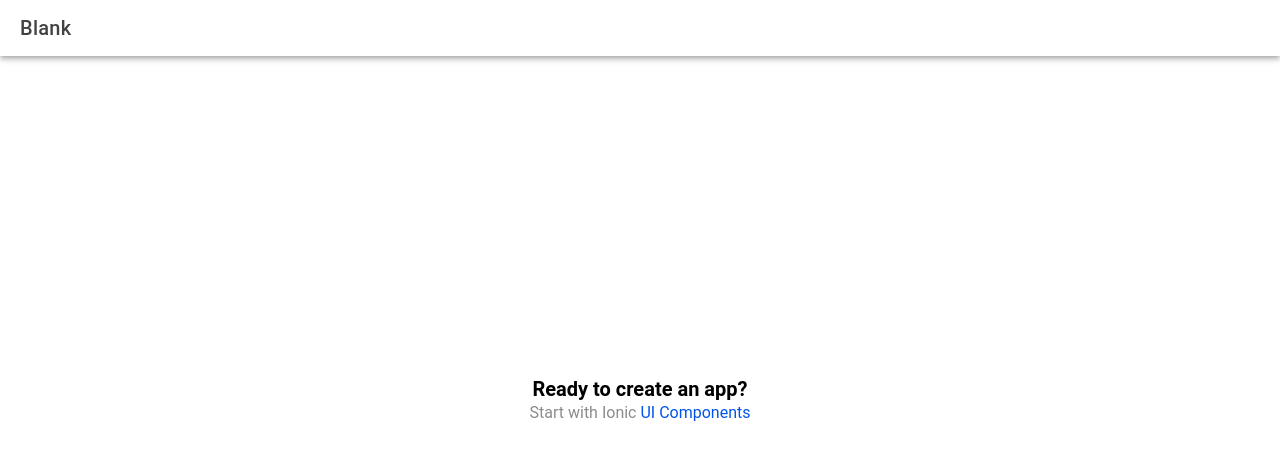
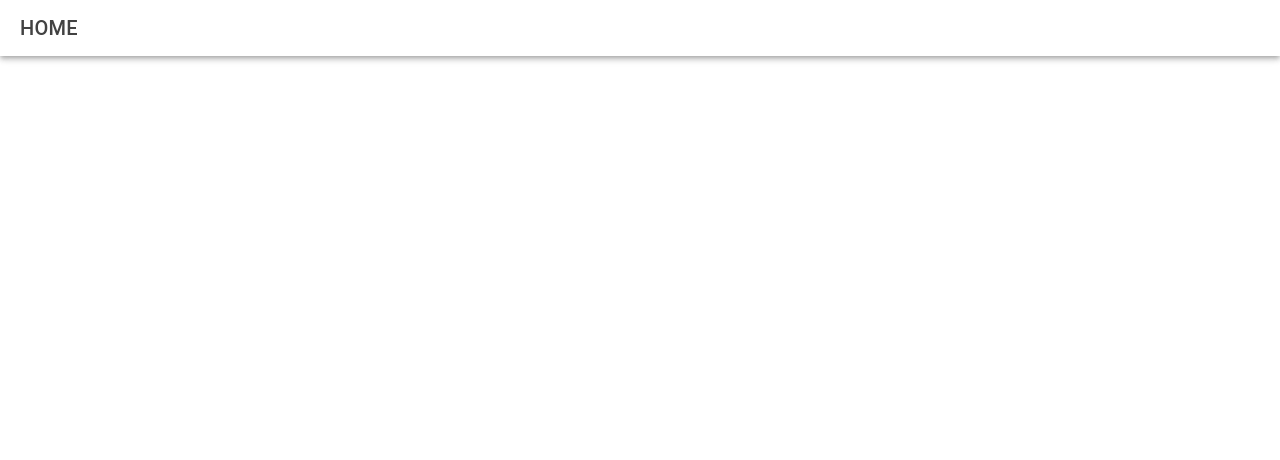
Before and after one commit to Jam-Piodos/it35-lab, a React (Vite) app: page /home in a window 1280 px wide. Shown: the top 460 px of the page. Built offline with nearby package versions, Linux system fonts and the light colour scheme.

Commit message:
added random words

```diff
--- a/src/components/ExploreContainer.css
+++ b/src/components/ExploreContainer.css
@@ -12,13 +12,10 @@
   line-height: 26px;
 }
 
-#container p {
+#container h1 {
+
   font-size: 16px;
   line-height: 22px;
-  color: #8c8c8c;
+  color: #ffffff;
   margin: 0;
 }
-
-#container a {
-  text-decoration: none;
-}
--- a/src/components/ExploreContainer.tsx
+++ b/src/components/ExploreContainer.tsx
@@ -5,8 +5,7 @@
 const ExploreContainer: React.FC<ContainerProps> = () => {
   return (
     <div id="container">
-      <strong>Ready to create an app?</strong>
-      <p>Start with Ionic <a target="_blank" rel="noopener noreferrer" href="https://ionicframework.com/docs/components">UI Components</a></p>
+      <h1>TABAAAAAANG GUYS</h1>
     </div>
   );
 };
--- a/src/pages/Home.tsx
+++ b/src/pages/Home.tsx
@@ -7,7 +7,7 @@
     <IonPage>
       <IonHeader>
         <IonToolbar>
-          <IonTitle>Blank</IonTitle>
+          <IonTitle>HOME</IonTitle>
         </IonToolbar>
       </IonHeader>
       <IonContent fullscreen>
```
